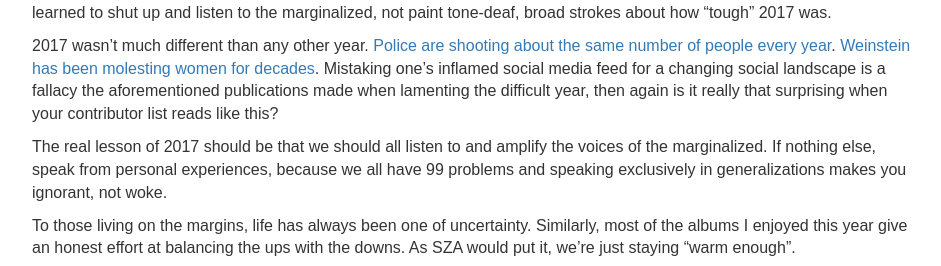
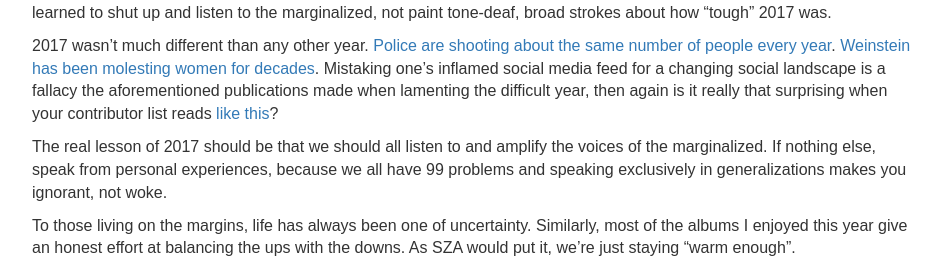
Before and after one commit to justxiaohan/justxiaohan.github.io, a Jekyll site: the page built from _posts/2017-12-18-best-albums-2017.markdown, in a window 1280 px wide and 900 px high, cut to the strip 230-496 px from the top of the window. Shown: the whole strip, without its empty margins (168-1109 px from the left). Built offline with Jekyll 4.4.1, drawn with Linux system fonts in a browser that asks for light colours; some of the changed lines change nothing that is shown.

Commit message:
added link

```diff
--- a/_posts/2017-12-18-best-albums-2017.markdown
+++ b/_posts/2017-12-18-best-albums-2017.markdown
@@ -6,7 +6,7 @@ categories: best albums
 ---
 Cry me a river, [NPR](https://www.npr.org/2017/12/12/568400855/the-50-best-albums-of-2017), [Paste Magazine](https://www.pastemagazine.com/articles/2017/11/the-50-best-albums-of-2017.html), [Consequence of Sound](https://consequenceofsound.net/2017/11/top-50-albums-of-2017/), et al. If anything, 2017 should have been the year we learned to shut up and listen to the marginalized, not paint tone-deaf, broad strokes about how “tough” 2017 was.
 
-2017 wasn’t much different than any other year. [Police are shooting about the same number of people every year](https://www.washingtonpost.com/graphics/national/police-shootings-2017/). [Weinstein has been molesting women for decades](https://www.nytimes.com/2017/10/05/us/harvey-weinstein-harassment-allegations.html). Mistaking one’s inflamed social media feed for a changing social landscape is a fallacy the aforementioned publications made when lamenting the difficult year, then again is it really that surprising when your contributor list reads like this?
+2017 wasn’t much different than any other year. [Police are shooting about the same number of people every year](https://www.washingtonpost.com/graphics/national/police-shootings-2017/). [Weinstein has been molesting women for decades](https://www.nytimes.com/2017/10/05/us/harvey-weinstein-harassment-allegations.html). Mistaking one’s inflamed social media feed for a changing social landscape is a fallacy the aforementioned publications made when lamenting the difficult year, then again is it really that surprising when your contributor list reads [like this](https://consequenceofsound.net/about/)?
 
 The real lesson of 2017 should be that we should all listen to and amplify the voices of the marginalized. If nothing else, speak from personal experiences, because we all have 99 problems and speaking exclusively in generalizations makes you ignorant, not woke.
 
```
